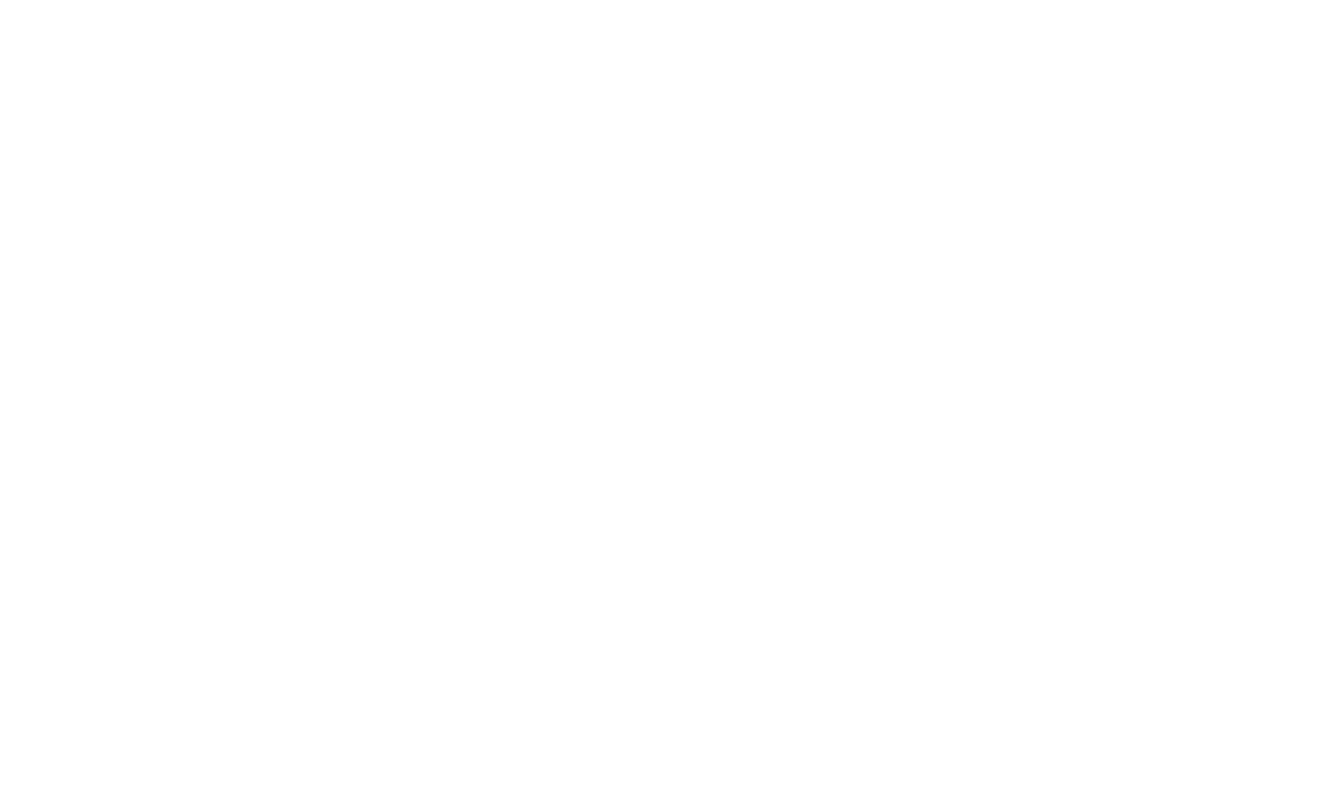
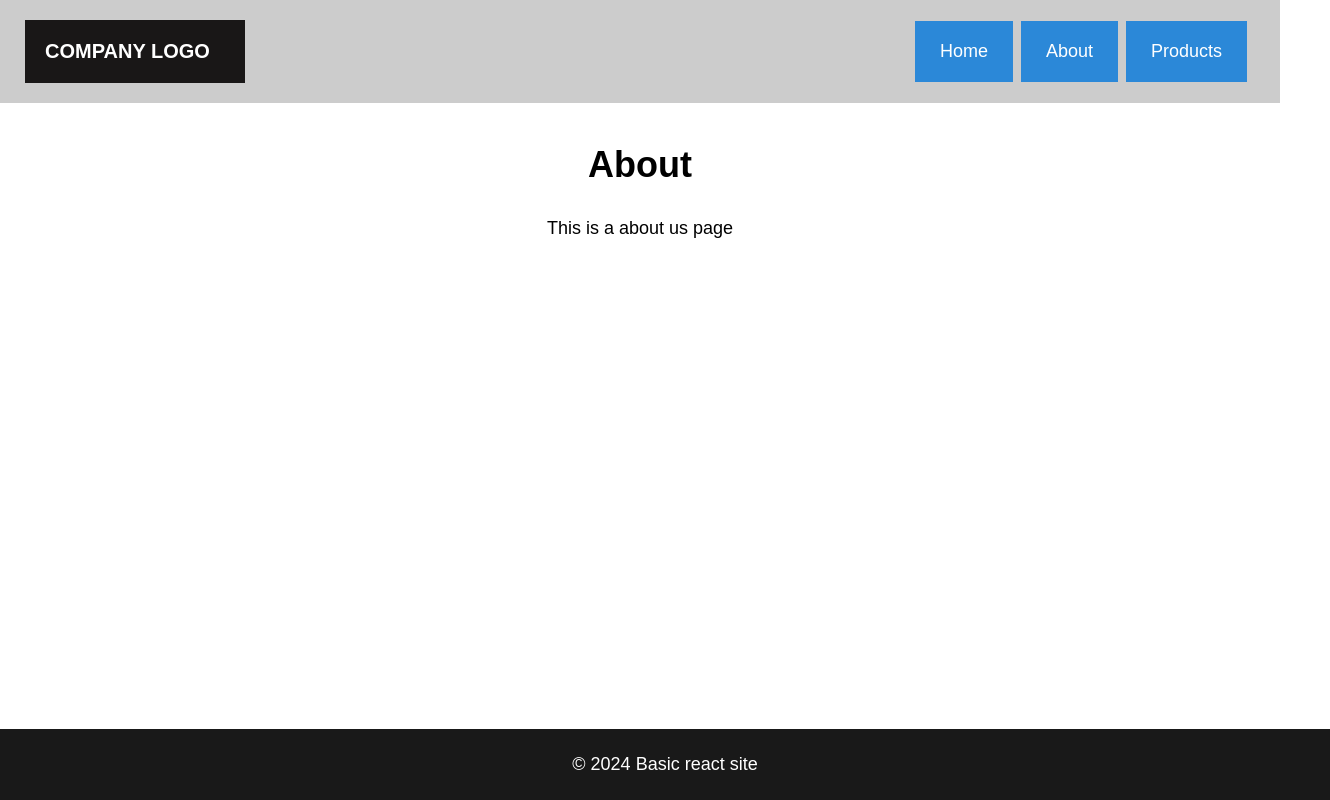
Before and after one commit to shivragshukla/react-vite-sample-app, a React (Vite) app: page /about in a window 1280 px wide. Before the commit this address had no page. Shown: the whole page, 1330 px wide, since content can reach past the window. Built offline with nearby package versions, Linux system fonts and the light colour scheme.

Commit message:
Added: About us page

```diff
--- a/src/main.jsx
+++ b/src/main.jsx
@@ -2,12 +2,17 @@
 import ReactDOM from 'react-dom/client'
 import Layout from './components/Layout.jsx'
 import { BrowserRouter, Route, Routes } from 'react-router-dom'
+import Home from './pages/Home.jsx'
+import About from './pages/About.jsx'
 
 ReactDOM.createRoot(document.getElementById('root')).render(
   <React.StrictMode>
     <BrowserRouter>
       <Routes>
-        <Route path='/' element={ <Layout /> }></Route>
+        <Route path='/' element={ <Layout /> }>
+          <Route index element={ <Home />} />
+          <Route path='about' element= {<About />} />
+        </Route>
       </Routes>
     </BrowserRouter>
   </React.StrictMode>,
--- /dev/null
+++ b/src/pages/About.jsx
@@ -0,0 +1,10 @@
+function About() {
+    return (
+        <>
+            <h1 className='title'>About</h1>
+            <p>This is a about us page</p>
+        </>
+    )
+
+}
+export default About
```
